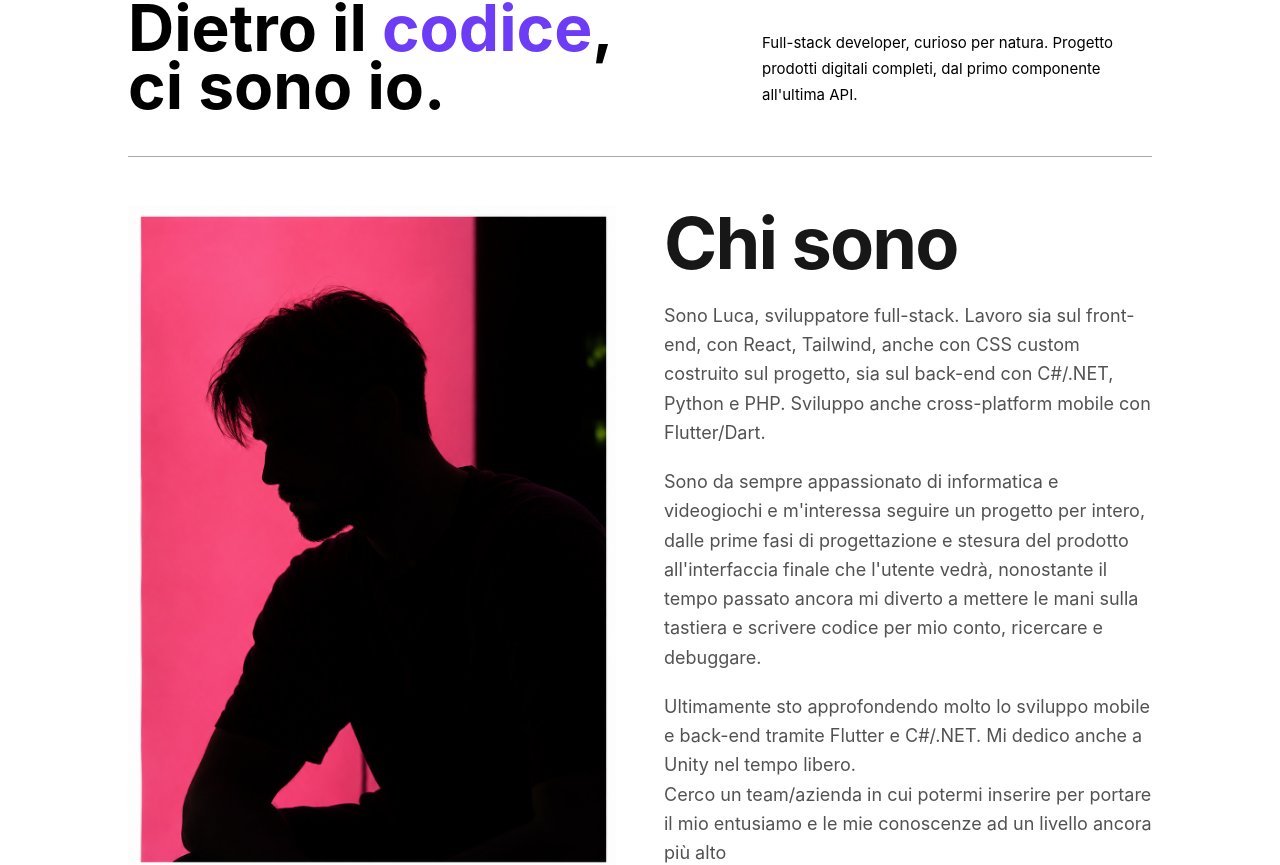
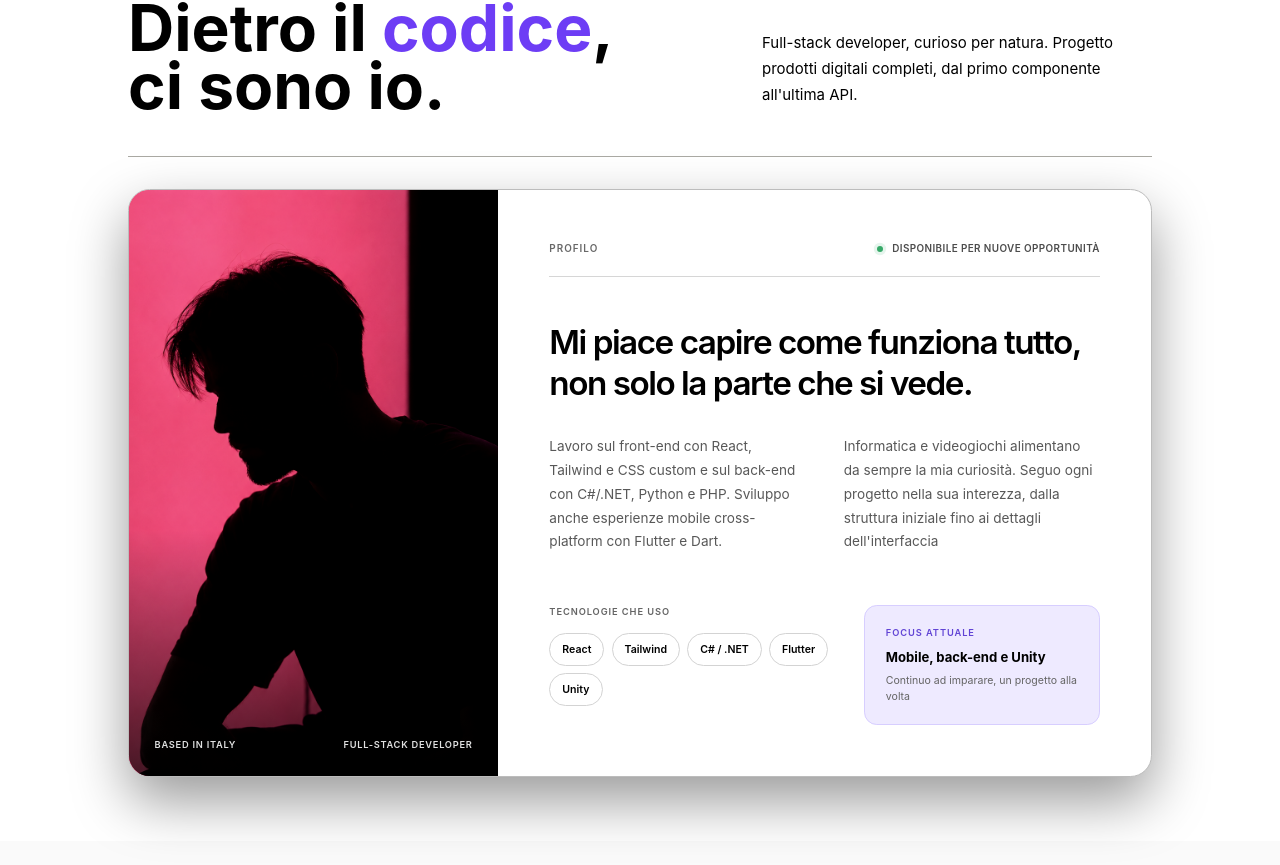
Before and after one commit to Liukhs/Portfolio, a React (Vite) app: page / in a window 1280 px wide. Shown: the part 898-1763 px from the top of the page. Built offline with nearby package versions, Linux system fonts and the light colour scheme.

Commit message:
Finita sezione about me, iniziato nuovo menu

```diff
--- a/index.html
+++ b/index.html
@@ -2,7 +2,7 @@
 <html lang="en">
   <head>
     <meta charset="UTF-8" />
-    <link rel="icon" type="image/svg+xml" href="/favicon.svg" />
+    <link rel="icon" type="image/png" href="/favicon-nero.png" />
     <meta name="viewport" content="width=device-width, initial-scale=1.0" />
     <title>portfolio</title>
   </head>
--- a/src/components/layouts/Navbar.jsx
+++ b/src/components/layouts/Navbar.jsx
@@ -24,7 +24,7 @@ export default function Navbar() {
   }
 
   return (
-    <nav className="fixed top-0 left-0 w-full bg-white backdrop-blur-md border-b border-slate-800/80 z-40" data-lag="0">
+    <nav className="fixed top-0 left-0 right-0 z-20 grid grid-cols-[1fr_auto_1fr] items-center h-19 p-[0_clamp(24px,4.2vw,72px)] bg-white border-b border-b-black" data-lag="0">
       <div className="w-full mx-auto px-6 h-16 flex items-center">
 
         {/* LOGO / NOME */}
--- a/src/components/ui/SkillsCard.jsx
+++ b/src/components/ui/SkillsCard.jsx
@@ -38,8 +38,8 @@ export default function SkillsCard(){
             ))}
           </div>
           <article
-            className={`grid md:grid-cols-[1.25fr_0.75fr] min-h-87.5 overflow-hidden border border-[#b8b7b1] rounded-[22px] bg-[#fcfb780]/86 shadow-[0_28px_70px_rgba(38,31,18,0.08)]
-            transition duration-300 ${selectedTech != null ? 'opacity-100' : 'opacity-0'}
+            className={`grid md:grid-cols-[1.25fr_0.75fr] overflow-hidden border border-[#b8b7b1] rounded-[22px] bg-[#fcfb780]/86 shadow-[0_28px_70px_rgba(38,31,18,0.08)]
+            transition-[max-height,opacity] duration-300 ease-in ${selectedTech != null ? 'opacity-100 min-h-87.5' : 'opacity-0 max-h-0'}
             animate-[detail-in_420ms_cubic-bezier(0.2,0.7,0.2,1)_both]`}
             role='tabpanel'
             key={selectedTech}
--- a/src/sections/About.jsx
+++ b/src/sections/About.jsx
@@ -1,5 +1,6 @@
+import foto from '../assets/Luca_silouette.png';
 
-import foto from '../assets/Luca_silouette.png';
+const skills = ["React", "Tailwind", "C# / .NET", "Flutter", "Unity"];
 export default function About() {
   return (
     <section
@@ -16,7 +17,7 @@ export default function About() {
             </div>
             <h1 className="max-w-180 text-[64px] font-bold tracking[-0.07em] leading-[0.92]">Dietro il <span className="text-[#6d3df5]">codice</span>, ci sono io.</h1>
           </div>
-          <div className='flex flex-col items-end justify-end'>
+          <div className='flex flex-col md:items-end md:justify-end'>
             <p className="pb-2 text-[15px] leading-[1.75] max-w-97.5 m-0">
               Full-stack developer, curioso per natura. Progetto prodotti digitali completi, dal primo componente all'ultima API.
             </p>
@@ -24,33 +25,59 @@ export default function About() {
         </div>
         <div className="w-full h-px bg-[#aaa9a3] mt-10"></div>
 
-
-        <div className="mt-12 grid gap-12 md:grid-cols-2">
-          <div>
-            <img src={foto} alt="" className='h-full object-fill '/>
+        <article
+        className='grid md:grid-cols-[minmax(18rem,0.82fr)_minmax(30rem,1.45fr)] rounded-[1.35rem] min-h-136 sm:min-h-63 mt-8
+        overflow-hidden border border-[#bcbcbc] bg-white shadow-[0_1.5rem_3.5rem_rgba(0,0,0,0.4)]'>
+          <div
+          className='relative min-h-full overflow-hidden bg-[#ed2c67]
+          after:absolute after:inset-0 after:bg-[linear-gradient(180deg,transparent_58%,rgba(0,0,0,0.7)_100%)] after:pointer-events-none'>
+            <img src={foto} alt="Foto Luca" className='w-full h-full object-cover filter-[saturate(0.9)_contrast(1.04)]' />
+            <div
+            className='absolute z-1 right-[1.6rem] bottom-6 left-[1.6rem] flex justify-between gap-4
+            text-[rgba(255,255,255,0.88)] text-[0.58rem] font-semibold tracking-[0.08em] uppercase'>
+              <p>Based in italy</p>
+              <p>Full-stack developer</p>
+            </div>
           </div>
-          {/* Colonna sinistra: testo */}
-          <div className="space-y-5 text-lg leading-relaxed text-neutral-600">
-            <h2 className="text-5xl leading-[1.05] font-bold tracking-tight text-neutral-900 sm:text-6xl md:text-7xl">
-              Chi sono
+          <div
+          className='flex flex-col p-[clamp(2rem,4vw,3.5rem)]'>
+            <div
+            className='flex items-center justify-between gap-4 pb-5 border-b border-b-[#d6d6d6]
+            text-[#686868] text-[0.62rem] font-semibold tracking-widest uppercase'>
+              <p>Profilo</p>
+              <span
+              className='flex items-center gap-[0.55rem] text-[#4c4c4c] tracking-[0.04em]'>
+                <i aria-hidden="true"
+                className='w-[0.4rem] h-[0.4rem] rounded-[50%] bg-[#36a968] shadow-[0_0_0_0.2rem_rgba(54,169,104,0.12)]'></i>
+                  Disponibile per nuove opportunità
+              </span>
+            </div>
+            <h2 className='max-w-156 mt-[clamp(2rem,3.5vw,3rem)] text-[clamp(1.65rem,2.6vw,2.5rem)] font-semibold tracking-[-0.045em] leading-[1.22]'>
+              Mi piace capire come funziona tutto, non solo la parte che si vede.
             </h2>
-            <p>
-              Sono Luca, sviluppatore full-stack. Lavoro sia sul front-end, con React, Tailwind, anche con CSS custom costruito sul progetto, sia sul back-end con C#/.NET, Python e PHP.
-              Sviluppo anche cross-platform mobile con Flutter/Dart.
-            </p>
-            <p>
-              Sono da sempre appassionato di informatica e videogiochi e m'interessa seguire un progetto per intero, dalle prime fasi di progettazione e stesura del prodotto all'interfaccia finale che l'utente vedrà,
-              nonostante il tempo passato ancora mi diverto a mettere le mani sulla tastiera e scrivere codice per mio conto, ricercare e debuggare.
-            </p>
-            <p>
-              Ultimamente sto approfondendo molto lo sviluppo mobile e back-end tramite Flutter e C#/.NET. Mi dedico anche a Unity nel tempo libero.
-              <br /> Cerco un team/azienda in cui potermi inserire per portare il mio entusiamo e le mie conoscenze ad un livello ancora più alto
-            </p>
+            <div
+            className='grid grid-cols-[1fr_1fr] gap-[clamp(1.5rem,3vw,2.75rem)] m-[2rem_0_clamp(2.2rem,4vw,3.5rem)] text-[#585858] text-[0.85rem] leading-[1.75]'>
+              <p>Lavoro sul front-end con React, Tailwind e CSS custom e sul back-end con C#/.NET, Python e PHP. Sviluppo anche esperienze mobile cross-platform con Flutter e Dart.</p>
+              <p>Informatica e videogiochi alimentano da sempre la mia curiosità. Seguo ogni progetto nella sua interezza, dalla struttura iniziale fino ai dettagli dell'interfaccia</p>
+            </div>
+            <div className='grid grid-cols-[1fr_0.8fr] gap-5 items-stretch mt-auto'>
+              <div>
+              <p className='mb-[0.85rem] text-[#646464] text-[0.58rem] font-semibold tracking-widest uppercase'>Tecnologie che uso</p>
+              <div aria-label='Tecnologie principali' className='flex flex-wrap gap-[0.45rem]'>
+                {skills.map((skill) => (
+                  <span key={skill}
+                  className='p-[0.48rem_0.75rem] border border-[#d3d3d3] rounded-[999px] bg-white text-[0.66rem] font-semibold'>{skill}</span>
+                ))}
+              </div>
+              </div>
+              <aside className='p-[1.2rem_1.3rem] border border-[#d7ceff] rounded-[0.8rem] bg-[#eeeaff] '>
+                <p className='mb-[0.55rem] text-[#6144d5] text-[0.58rem] font-semibold tracking-widest uppercase'>Focus Attuale</p>
+                <strong className='block mb-[0.3rem] text-[0.82rem]'>Mobile, back-end e Unity</strong>
+                <span className='block text-[#656565] text-[0.66rem] leading-normal'>Continuo ad imparare, un progetto alla volta</span>
+              </aside>
+            </div>
           </div>
-
-          {/* Colonna destra: Fotografia/Avatar*/}
-
-        </div>
+        </article>
       </div>
     </section>
   )
--- a/src/sections/Skills.jsx
+++ b/src/sections/Skills.jsx
@@ -16,7 +16,7 @@ export default function Skills() {
             </div>
             <h1 className="max-w-180 text-[64px] font-bold tracking[-0.07em] leading-[0.92]">Il mio <span className="text-[#6d3df5]">toolkit</span> digitale.</h1>
           </div>
-          <div className="flex flex-col items-end justify-end">
+          <div className="flex flex-col md:items-end md:justify-end">
             <p className="pb-2 text-[15px] leading-[1.75] max-w-97.5 m-0">
               Linguaggi, framework e strumenti che uso ogni giorno per trasformare idee
               in prodotti digitali concreti.
```
Also changed, not shown: public/favicon-nero.png (added), src/assets/Luca_silouette.png.
